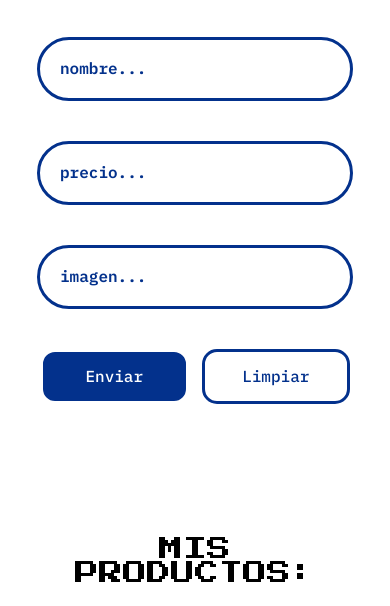
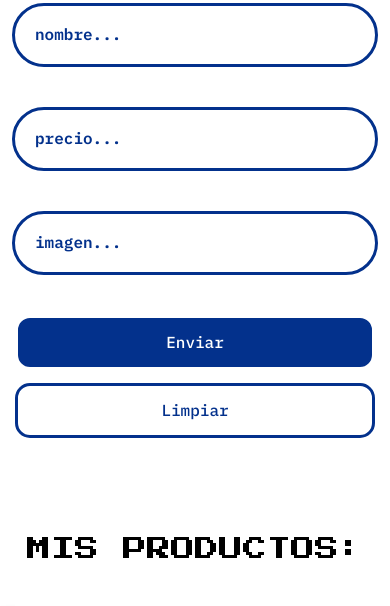
Before and after one commit to Ivandv19/challenge-alurageek, a website with bundled scripts: page index.html in a window 390 px wide. Shown: the part 195-801 px from the top of the page. Built offline with nearby package versions, Linux system fonts and the light colour scheme; no server answers.

Commit message:
style(botones): Ajusta botones para mejor legibilidad en vista de dispositivos móviles

```diff
--- a/css/style.css
+++ b/css/style.css
@@ -351,7 +351,7 @@ footer {
             height: auto;
             display: flex;
             flex-direction: column-reverse;
-            padding: 120px 40px 60px 40px;
+            padding: 120px 15px 60px 15px;
             gap: 70px;
             flex-wrap: nowrap;
             align-content: center;
@@ -387,23 +387,22 @@ footer {
         /* Contenedor de los botones en dispositivos pequeños */
         .botones {
             width: 100%;
-            /* Ocupa todo el ancho disponible */
             height: auto;
-            /* Ajusta la altura automáticamente */
             display: flex;
-            /* Muestra los botones en una fila */
+            flex-direction: column;
+
         }
 
         /* Botón de enviar en dispositivos pequeños */
         .botón__enviar {
-            width: 50%;
-            /* Ocupa la mitad del ancho disponible */
+            width: 100%;
+
         }
 
         /* Botón de limpiar en dispositivos pequeños */
         .botón__limpiar {
-            width: 50%;
-            /* Ocupa la mitad del ancho disponible */
+            width: 100%;
+
         }
     }
 
```
